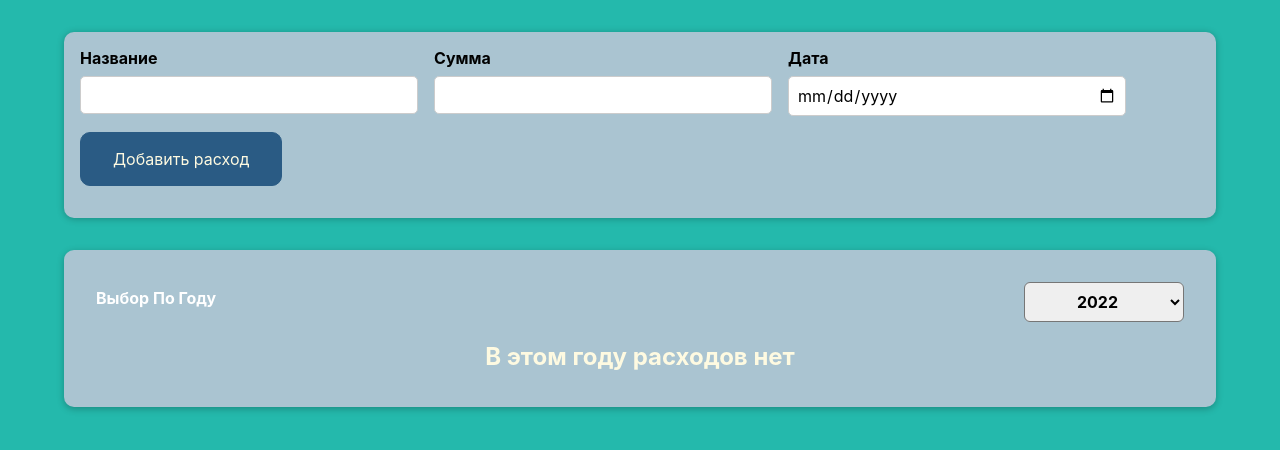
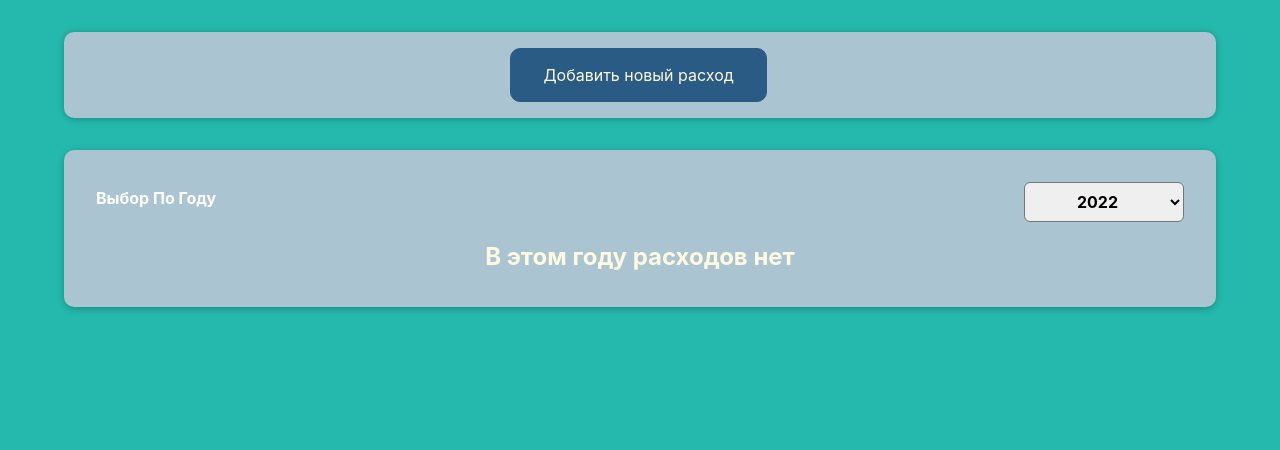
Before and after one commit to Answer-0885/reactApp, a React (Create React App) app: page / in a window 1280 px wide. Shown: the top 450 px of the page. Built offline with nearby package versions, Linux system fonts and the light colour scheme.

Commit message:
Лекция 57

```diff
--- a/src/components/NewCost/CostForm.css
+++ b/src/components/NewCost/CostForm.css
@@ -22,5 +22,5 @@
   }
 
   .new-cost__actions {
-    text-align: left;
+    text-align: center;
   }
--- a/src/components/NewCost/CostForm.js
+++ b/src/components/NewCost/CostForm.js
@@ -59,6 +59,7 @@ const CostForm = (props) => {
     }
 
     return(
+
          <form onSubmit={submitHandler}>
             <div className="new-cost__controls">
 
@@ -80,8 +81,12 @@ const CostForm = (props) => {
                 <div className="new-cost__actions">
                     <button type="submit">Добавить расход</button>
                 </div>
+                <div className="new-cost__actions">
+                    <button type="buton" onClick={props.onCancel}>Отмена</button>
+                </div>
             </div>
           </form>
+
     )
 }
 export default CostForm;
--- a/src/components/NewCost/NewCost.js
+++ b/src/components/NewCost/NewCost.js
@@ -1,6 +1,11 @@
 import CostForm from './CostForm'
 import './NewCost.css';
+import React,{useState} from 'react';
+
 const NewCost = (props) =>{
+
+    const [isFormVisible, setIsFormVisible] = useState(false)
+
     const saveCostDataHandler = (inputCostData) => {
         const  costData = {
             ...inputCostData,
@@ -9,9 +14,21 @@ const NewCost = (props) =>{
 
 
         props.onAddCost(costData);
+        setIsFormVisible(false)
     }
+
+    const inputCostDataHandler = () => {
+        setIsFormVisible(true)
+    }
+
+    const cancelCostHandler = () => {
+        setIsFormVisible(false)
+    }
+
  return <div className="new-cost">
-            <CostForm onSaveCostData={saveCostDataHandler} />
+            {!isFormVisible && <button onClick={inputCostDataHandler}>Добавить новый расход</button>}
+            {isFormVisible && <CostForm onSaveCostData={saveCostDataHandler} onCancel={cancelCostHandler}/>}
        </div>
+
 }
 export default NewCost;
```
